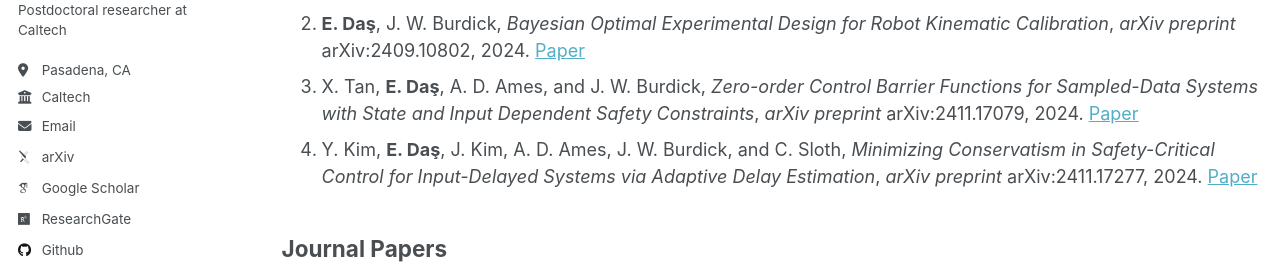
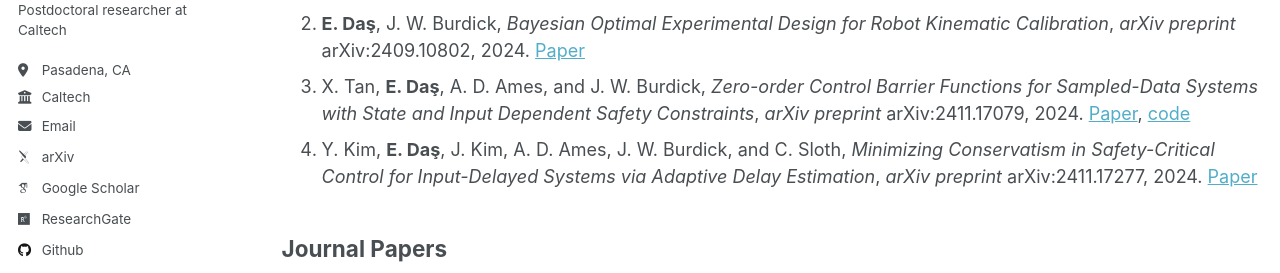
Before and after one commit to ersindas/ersindas.github.io, a Jekyll site: the page built from _pages/publications.md, in a window 1280 px wide and 900 px high. Shown: the part 322-595 px from the top of the window. Built offline with Jekyll 4.4.1, drawn with Linux system fonts in a browser that asks for light colours; some web fonts are replaced.

Commit message:
Update publications.md

```diff
--- a/_pages/publications.md
+++ b/_pages/publications.md
@@ -11,7 +11,7 @@ author_profile: true
 
 1. **E. Daş**, J. W. Burdick, *Robust Control Barrier Functions using Uncertainty Estimation with Application to Mobile Robots*, *arXiv preprint* arXiv:2401.01881, 2024. [Paper](https://arxiv.org/pdf/2401.01881)
 2. **E. Daş**, J. W. Burdick, *Bayesian Optimal Experimental Design for Robot Kinematic Calibration*, *arXiv preprint* arXiv:2409.10802, 2024. [Paper](https://arxiv.org/pdf/2409.10802)
-3. X. Tan, **E. Daş**, A. D. Ames, and J. W. Burdick, *Zero-order Control Barrier Functions for Sampled-Data Systems with State and Input Dependent Safety Constraints*, *arXiv preprint* arXiv:2411.17079, 2024. [Paper](https://arxiv.org/pdf/2411.17079)
+3. X. Tan, **E. Daş**, A. D. Ames, and J. W. Burdick, *Zero-order Control Barrier Functions for Sampled-Data Systems with State and Input Dependent Safety Constraints*, *arXiv preprint* arXiv:2411.17079, 2024. [Paper](https://arxiv.org/pdf/2411.17079), [code](https://github.com/ersindas/Zero-order-CBFs)
 4. Y. Kim, **E. Daş**, J. Kim, A. D. Ames, J. W. Burdick, and C. Sloth, *Minimizing Conservatism in Safety-Critical Control for Input-Delayed Systems via Adaptive Delay Estimation*, *arXiv preprint* arXiv:2411.17277, 2024. [Paper](https://arxiv.org/pdf/2411.17277)
 
 ## Journal Papers
```
